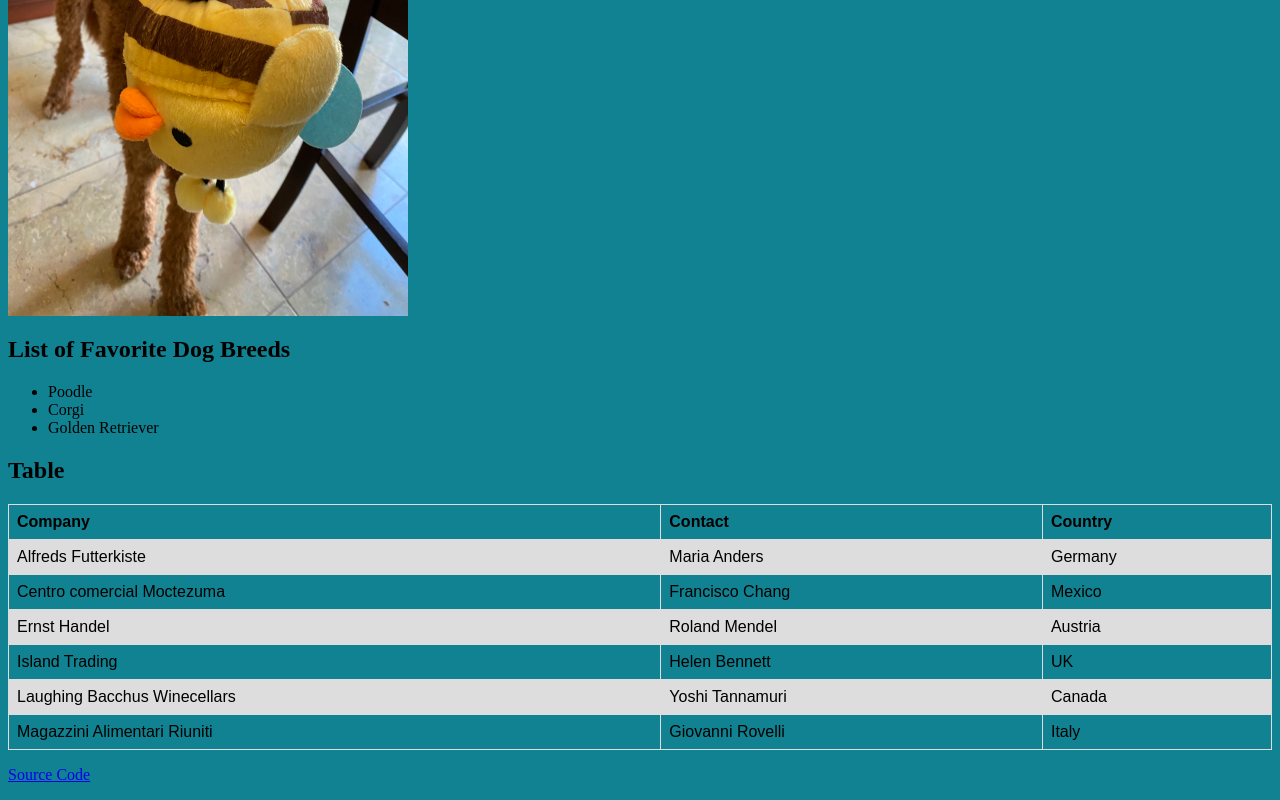
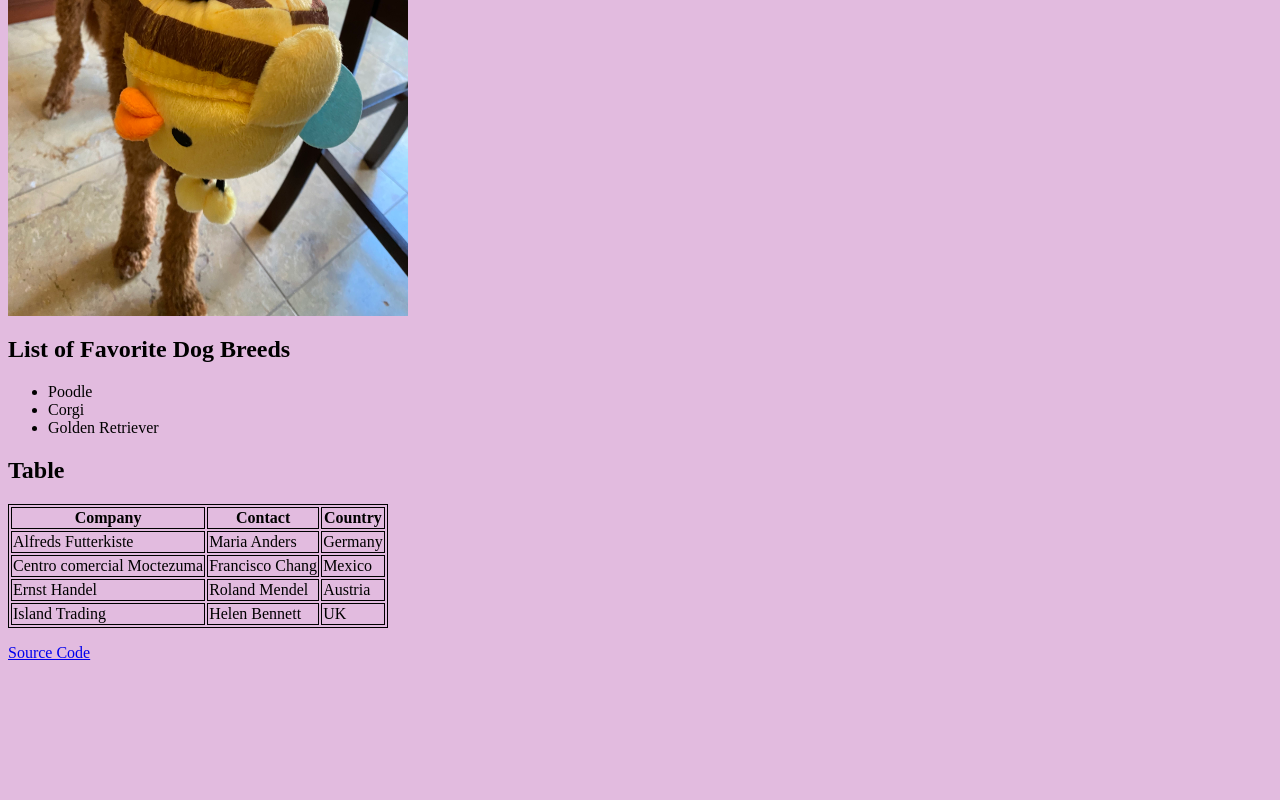
Before and after one commit to cindy126/cindy126.github.io, a plain HTML site: page index.html in a window 1280 px wide. Shown: the part 350-1150 px from the top of the page. After the commit the page ends 1028 px from the top, so only its background shows below. Drawn offline with Linux system fonts and the light colour scheme.

Commit message:
edited css

```diff
--- a/index.html
+++ b/index.html
@@ -43,16 +43,7 @@
     <td>Helen Bennett</td>
     <td>UK</td>
   </tr>
-  <tr>
-    <td>Laughing Bacchus Winecellars</td>
-    <td>Yoshi Tannamuri</td>
-    <td>Canada</td>
-  </tr>
-  <tr>
-    <td>Magazzini Alimentari Riuniti</td>
-    <td>Giovanni Rovelli</td>
-    <td>Italy</td>
-  </tr>
+
 </table>
 
 <p><a href="https://github.com/cindy126/cindy126.github.io">Source Code</a></p>
--- a/style.css
+++ b/style.css
@@ -1,22 +1,7 @@
 body {
-  background-color: rgb(17, 130, 145);
-}
-h1 {
-  color: blue;
+  background-color: rgb(226, 187, 223);
 }
 
-table {
-    font-family: arial, sans-serif;
-    border-collapse: collapse;
-    width: 100%;
+table, th, td {
+    border: 1px solid black;
 }
-
-td, th {
-border: 1px solid #dddddd;
-text-align: left;
-padding: 8px;
-}
-
-tr:nth-child(even) {
-background-color: #dddddd;
-}
```
